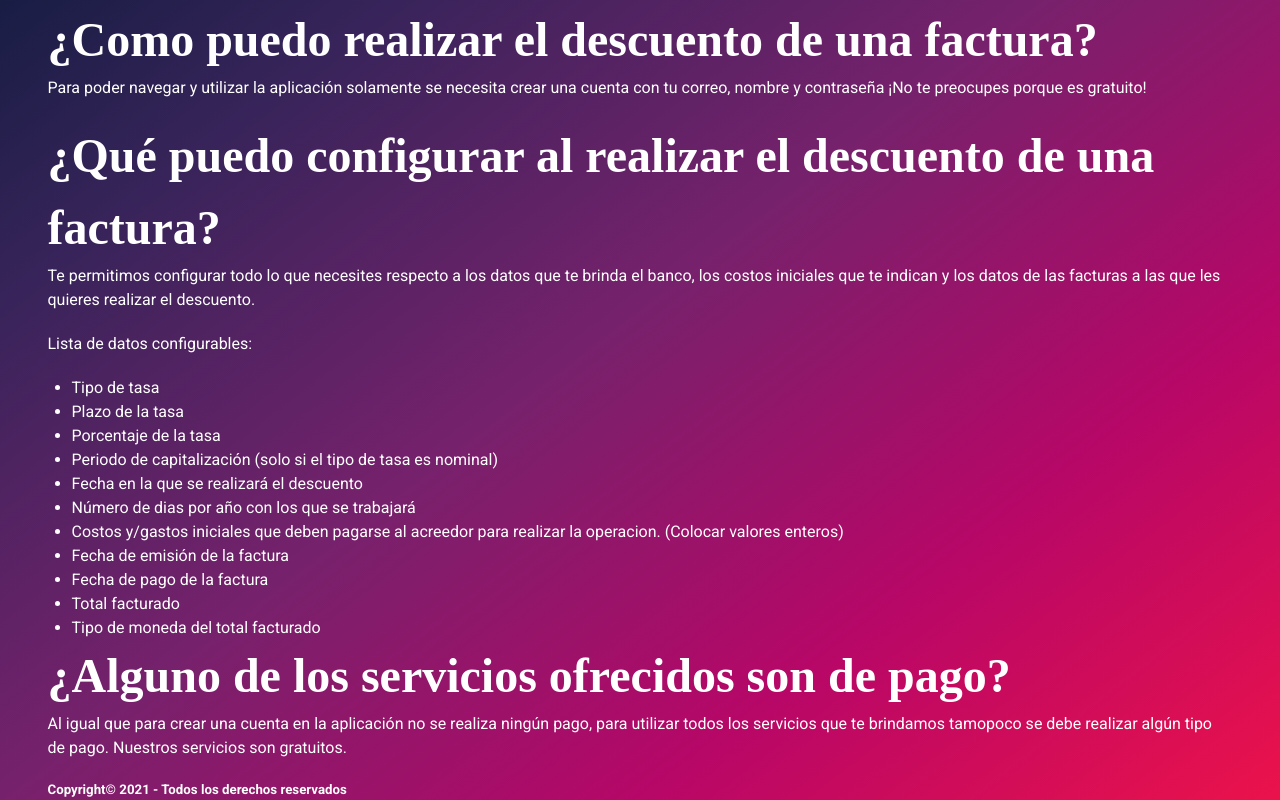
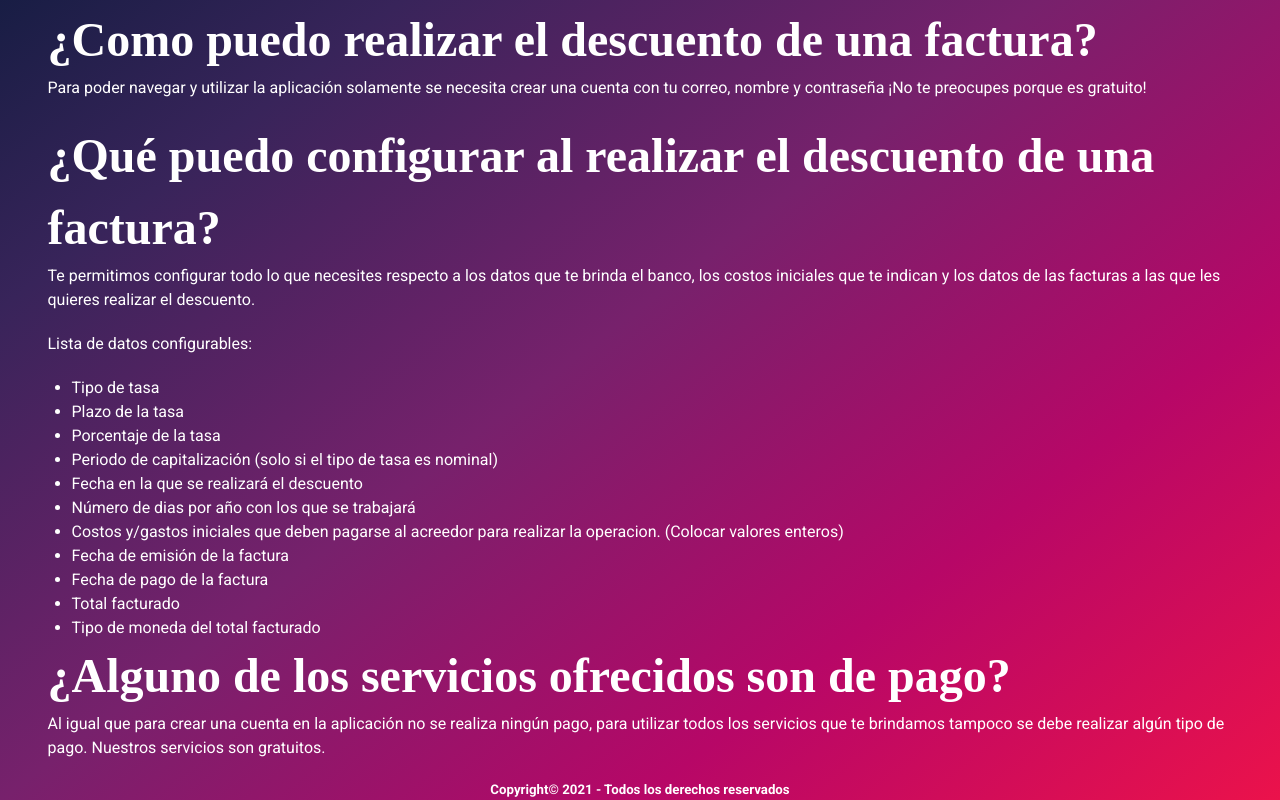
Before and after one commit to symphony701/FacturaExpress, a Vue app: page /about in a window 1280 px wide. Shown: the part 184-984 px from the top of the page. Built offline with nearby package versions, Linux system fonts and the light colour scheme; a web font is replaced by a local one.

Commit message:
Update About.vue

```diff
--- a/src/views/About.vue
+++ b/src/views/About.vue
@@ -65,11 +65,11 @@
           <p>
             Al igual que para crear una cuenta en la aplicación no se realiza
             ningún pago, para utilizar todos los servicios que te brindamos
-            tamopoco se debe realizar algún tipo de pago. Nuestros servicios son
+            tampoco se debe realizar algún tipo de pago. Nuestros servicios son
             gratuitos.
           </p>
         </v-row>
-        <v-row justify="start">
+        <v-row justify="center">
           <h5>Copyright&copy; 2021 - Todos los derechos reservados</h5>
         </v-row>
       </v-col>
```
